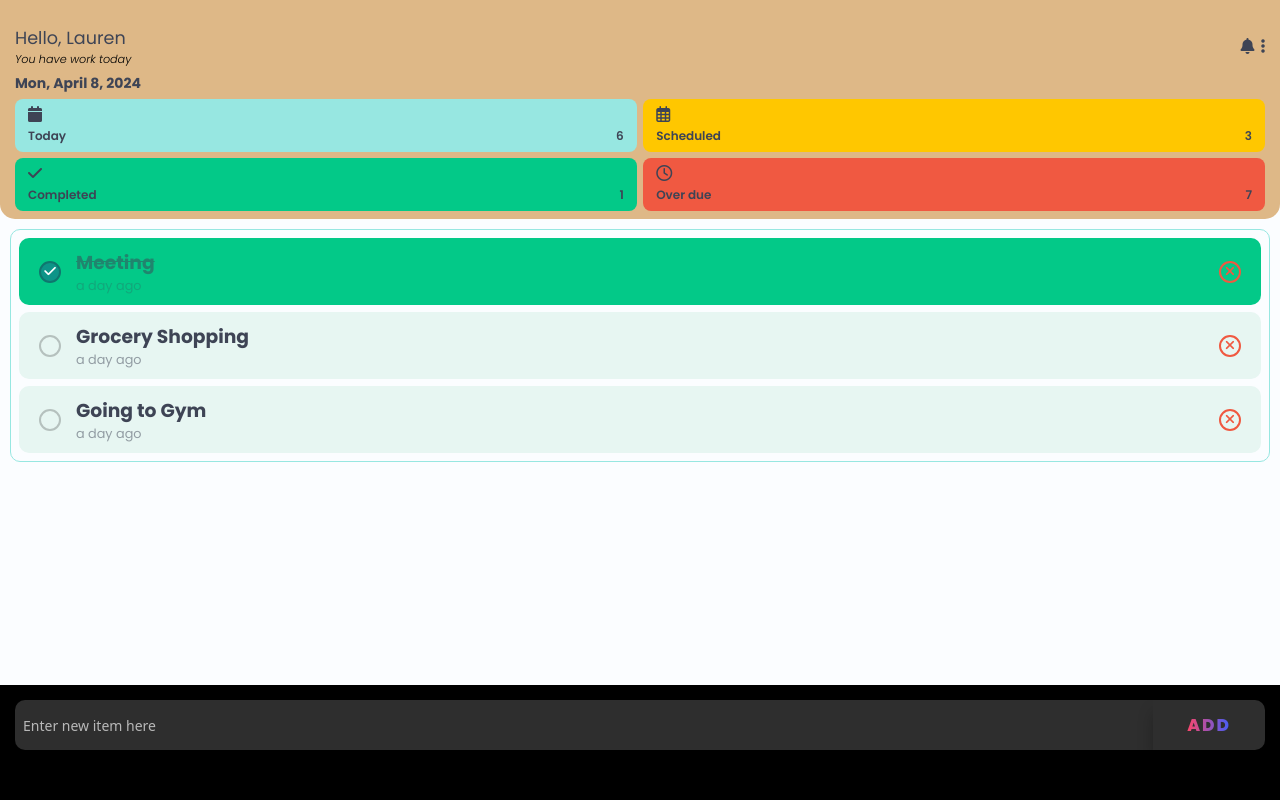
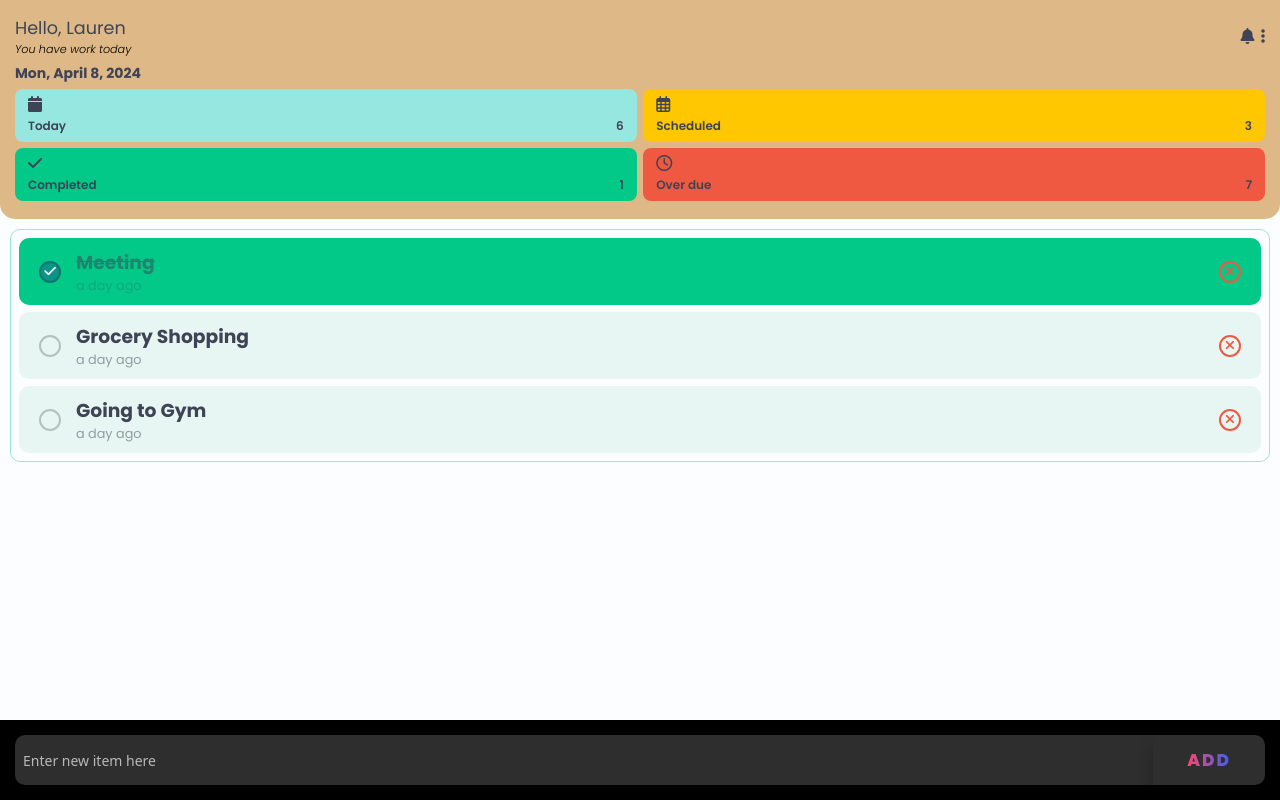
Before and after one commit to cmpezahe/taskmanagement, a website built with Vite: page index.html in a window 1280 px wide. Built offline with nearby package versions, Linux system fonts and the light colour scheme.

Commit message:
'change'

```diff
--- a/assets/css/style.css
+++ b/assets/css/style.css
@@ -72,7 +72,7 @@ header {
   height: 219px;
   background-color: burlywood;
   border-radius: 0 0 15px 15px;
-  padding-top: 25px;
+  /* padding-top: 25px; */
 }
 
 
@@ -277,7 +277,7 @@ footer {
   padding: 15px;
   position: fixed;
   background-color: #000;
-  padding-bottom: 50px;
+  /* padding-bottom: 50px; */
 }
 
 
```
